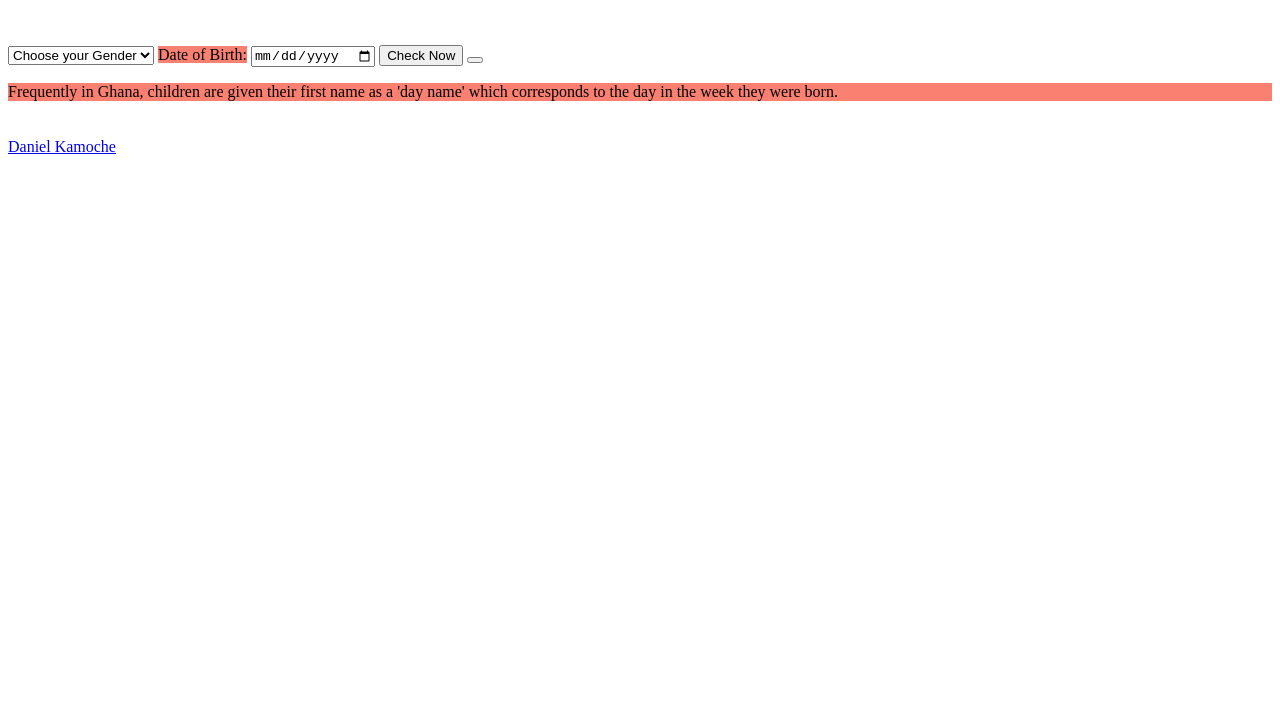
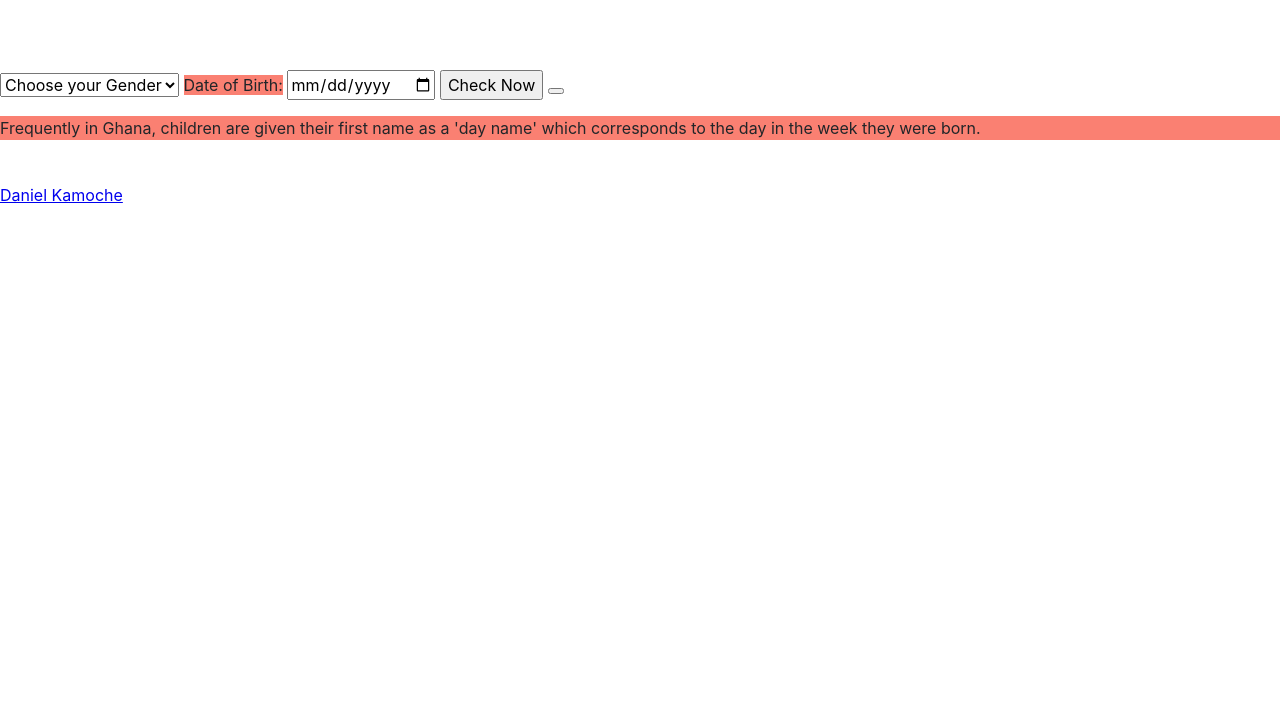
Before and after one commit to tkamoche/projectweek2, a plain HTML site: page index.html in a window 1280 px wide. Shown: the part 90-800 px from the top of the page. Drawn offline with Linux system fonts and the light colour scheme.

Commit message:
link for bootstrap added

```diff
--- a/css/bootstrap.min.css
+++ b/css/bootstrap.min.css
@@ -0,0 +1,21 @@
+body {
+    margin: 0;
+    font-family: -apple-system, BlinkMacSystemFont, "Segoe UI", Roboto, "Helvetica Neue", Arial, "Noto Sans", sans-serif, "Apple Color Emoji", "Segoe UI Emoji", "Segoe UI Symbol", "Noto Color Emoji";
+    font-size: 1rem;
+    font-weight: 400;
+    line-height: 1.5;
+    color: #212529;
+    text-align: left;
+    background-color: #fff;
+  }
+
+  input,
+button,
+select,
+optgroup,
+textarea {
+  margin: 0;
+  font-family: inherit;
+  font-size: inherit;
+  line-height: inherit;
+}
--- a/css/styles.css
+++ b/css/styles.css
@@ -14,6 +14,7 @@ body{
      padding-bottom: 2px;
      font-size: 48px;
      text-shadow: 2px 2px 5px black;
+     style="height: 100%;"
 
    }
 
@@ -56,3 +57,9 @@ body{
      font-weight: 600;
      font-size: 18px;
    }
+   img{
+
+    width: 1283px;
+    aspect-ratio: auto 1283 / 669;
+    height: 669px;
+   }
--- a/index.html
+++ b/index.html
@@ -2,7 +2,7 @@
 
 <html lang="en">
 
-<head>
+<head style="height: 100%;"
 
     <meta charset="UTF-8">
 
@@ -11,6 +11,7 @@
     <meta name="viewport" content="width=device-width, initial-scale=1.0">
 
     <title>Akan Name</title>
+    <link rel="stylesheet" href="css/bootstrap.min.css">
 
     <link rel="stylesheet" href="css/styles.css">
 
```
